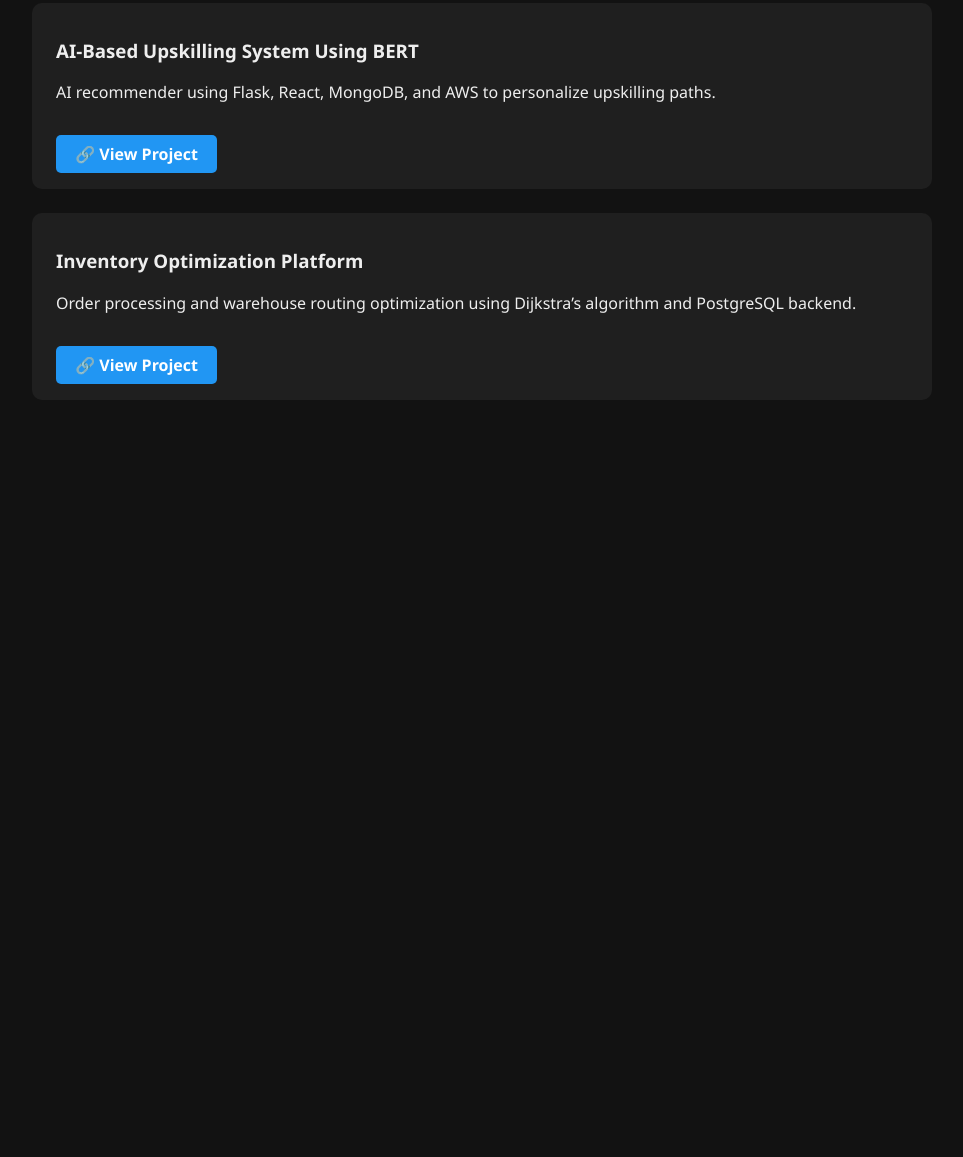
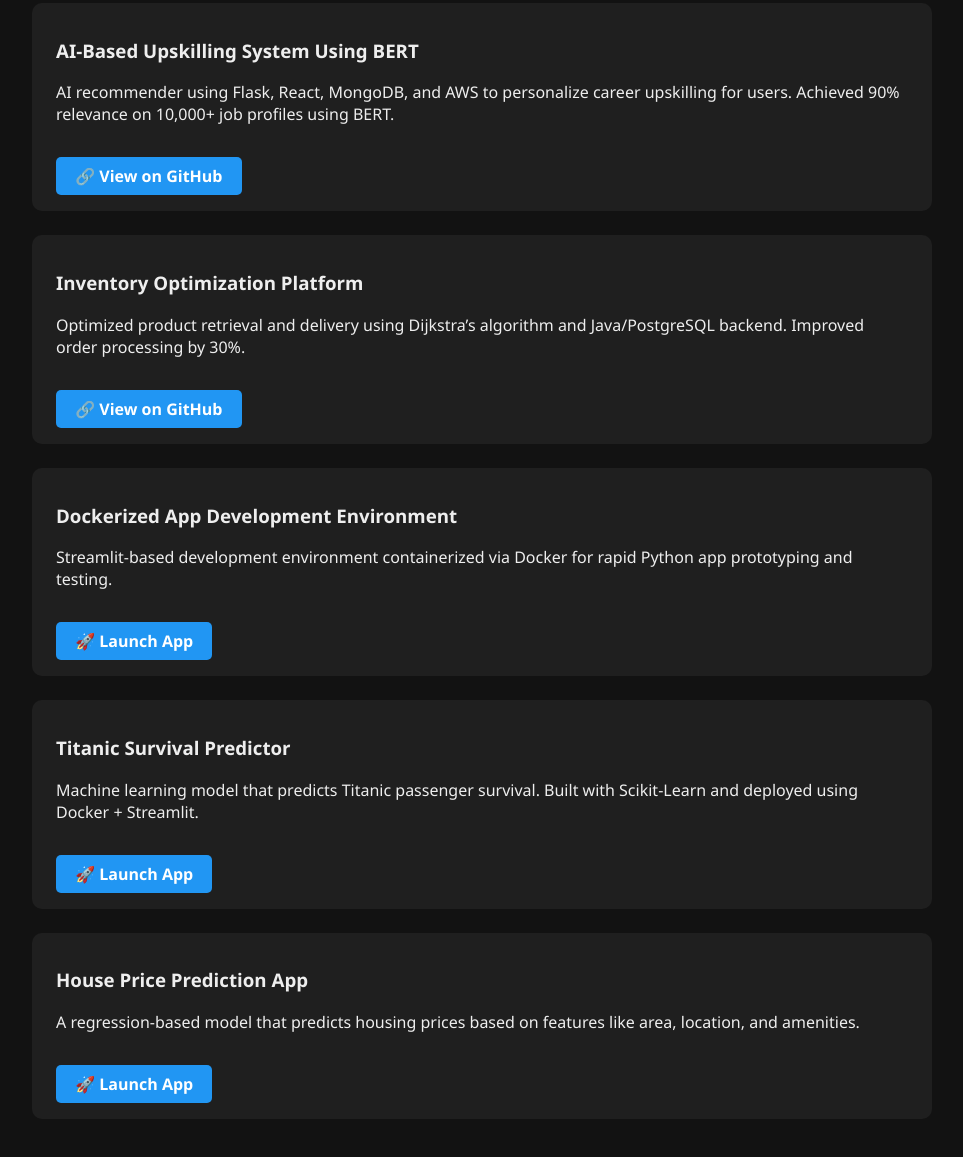
Before and after one commit to devznsh/devansh-portfolio, a plain HTML site: page projects.html in a window 1280 px wide. Shown: the part 199-1356 px from the top of the page, without its empty margins (158-1121 px from the left). Before the commit the page ends 800 px from the top, so only its background shows below. Drawn offline with Linux system fonts and the light colour scheme.

Commit message:
Update projects.html

```diff
--- a/projects.html
+++ b/projects.html
@@ -27,14 +27,32 @@
 
   <div class="card">
     <h3>AI-Based Upskilling System Using BERT</h3>
-    <p>AI recommender using Flask, React, MongoDB, and AWS to personalize upskilling paths.</p>
-    <a class="btn" href="https://github.com/devznsh/AI_Based_Upskilling_System_BERT.git" target="_blank">🔗 View Project</a>
+    <p>AI recommender using Flask, React, MongoDB, and AWS to personalize career upskilling for users. Achieved 90% relevance on 10,000+ job profiles using BERT.</p>
+    <a class="btn" href="https://github.com/devznsh/AI_Based_Upskilling_System_BERT.git" target="_blank">🔗 View on GitHub</a>
   </div>
 
   <div class="card">
     <h3>Inventory Optimization Platform</h3>
-    <p>Order processing and warehouse routing optimization using Dijkstra’s algorithm and PostgreSQL backend.</p>
-    <a class="btn" href="https://github.com/devznsh/inventory-optimization" target="_blank">🔗 View Project</a>
+    <p>Optimized product retrieval and delivery using Dijkstra’s algorithm and Java/PostgreSQL backend. Improved order processing by 30%.</p>
+    <a class="btn" href="https://github.com/devznsh/inventory-optimization" target="_blank">🔗 View on GitHub</a>
+  </div>
+
+  <div class="card">
+    <h3>Dockerized App Development Environment</h3>
+    <p>Streamlit-based development environment containerized via Docker for rapid Python app prototyping and testing.</p>
+    <a class="btn" href="https://dockerized-app-development-environment-c3ii2efdskydotyubsfmg5.streamlit.app/" target="_blank">🚀 Launch App</a>
+  </div>
+
+  <div class="card">
+    <h3>Titanic Survival Predictor</h3>
+    <p>Machine learning model that predicts Titanic passenger survival. Built with Scikit-Learn and deployed using Docker + Streamlit.</p>
+    <a class="btn" href="https://titanic-survival-predictor-containerized-app-app-hhzr8qehxrm3u.streamlit.app/" target="_blank">🚀 Launch App</a>
+  </div>
+
+  <div class="card">
+    <h3>House Price Prediction App</h3>
+    <p>A regression-based model that predicts housing prices based on features like area, location, and amenities.</p>
+    <a class="btn" href="https://app-house-price-prediction-yzbzskk8aphrdts8tyquzw.streamlit.app/" target="_blank">🚀 Launch App</a>
   </div>
 
 </main>
```
